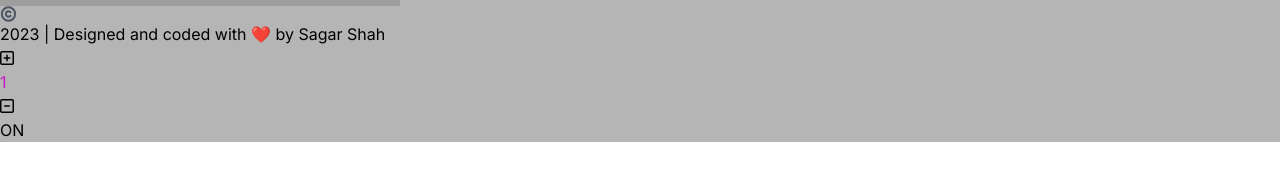
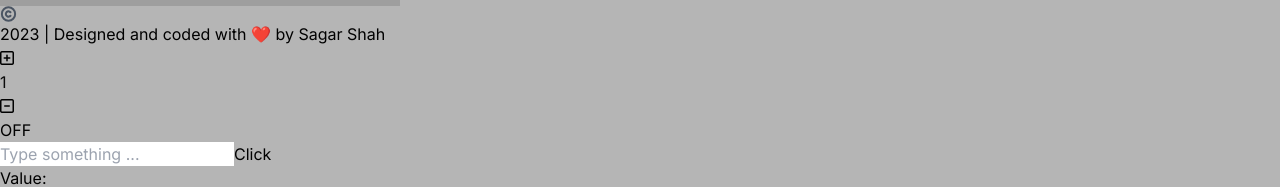
Before and after one commit to Ider20/ider-s-portfolio, a Next.js app: page / in a window 1280 px wide. Shown: the part 7076-7263 px from the top of the page. Before the commit the page ends 7218 px from the top, so only its background shows below. Built offline with nearby package versions, Linux system fonts and the light colour scheme; grey boxes are pictures that could not be loaded.

Commit message:
Input tested

```diff
--- /dev/null
+++ b/src/Components/Input.jsx
@@ -0,0 +1,42 @@
+import React from "react";
+import { useState } from "react";
+
+export const Input = () => {
+  const [inputValue, setINputValue] = useState("");
+  const [displayValue, setDisplayValue] = useState("");
+  const handleINputChange = (event) => {
+    setINputValue(event.target.value);
+  };
+  const handleDisplayValue = () => {
+    setDisplayValue(inputValue);
+  };
+  const handleKeyValue = (event) => {
+    if (event.key === "Enter") {
+      setDisplayValue(inputValue);
+    }
+  };
+  return (
+    <div className="lg:flex lg:justify-center lg:py-20 gap-2 lg:flex-col items-center">
+      <input
+        type="text"
+        value={inputValue}
+        onChange={handleINputChange}
+        onKeyPress={handleKeyValue}
+        placeholder="Type something ..."
+        className="rounded-lg border-solid border-1 border-black p-1 "
+      ></input>
+      <button
+        onClick={handleDisplayValue}
+        className="border-solid border-black border-2 p-2 hover:shadow-hover-shad ease-in-out duration-300 active:scale-95 rounded-md"
+      >
+        Click
+      </button>
+      <div className="w-1/2 p-2 bg-white rounded-lg flex gap-2">
+        <p className="text-justify">Value: </p>
+        <span className="text-orange-500">{displayValue}</span>
+      </div>
+    </div>
+  );
+};
+
+export default Input;
--- a/src/Components/OnOffExample.jsx
+++ b/src/Components/OnOffExample.jsx
@@ -1,7 +1,7 @@
 import React, { useState } from "react";
 
 export const OnOffButton = () => {
-  const [isOn, setIsOn] = useState(true);
+  const [isOn, setIsOn] = useState(false);
 
   const handleClick = () => {
     setIsOn(!isOn);
@@ -11,7 +11,7 @@ export const OnOffButton = () => {
     <div className={`lg:flex lg:justify-center lg:py-20 bg-white`}>
       <button
         onClick={handleClick}
-        className={`lg:w-20 lg:h-20 lg:rounded-lg ${
+        className={`lg:w-20 lg:h-20 lg:rounded-lg active:scale-90 ease-linear duration-300 hover:shadow-hover-shad ${
           isOn ? "bg-blue-400" : "bg-red-400"
         }`}
       >
--- a/src/Components/TaskFromGegi.jsx
+++ b/src/Components/TaskFromGegi.jsx
@@ -12,7 +12,7 @@ export const TaskFromGegi = (props) => {
       </div>
       <p
         style={{
-          color: `rgb(20${props.count}, 2${props.count}, 20${props.count})`,
+          color: `rgb(1${props.count}, 1${props.count}, 1${props.count})`,
         }}
       >
         {props.count}
--- a/src/pages/index.js
+++ b/src/pages/index.js
@@ -12,6 +12,7 @@ import { CopyRight } from "../Components/CopyRight";
 import { TaskFromGegi } from "../Components/TaskFromGegi";
 import { AddOrSub } from "@/Components/AddOrSub";
 import { OnOffButton } from "../Components/OnOffExample";
+import { Input } from "../Components/Input";
 const inter = Inter({ subsets: ["latin"] });
 
 export default function Home() {
@@ -31,6 +32,7 @@ export default function Home() {
           <CopyRight />
           <AddOrSub />
           <OnOffButton />
+          <Input />
         </section>
       </div>
     </>
```
Also changed, not shown: src/Components/OnOff.jsx (deleted, +0 -15 lines).
